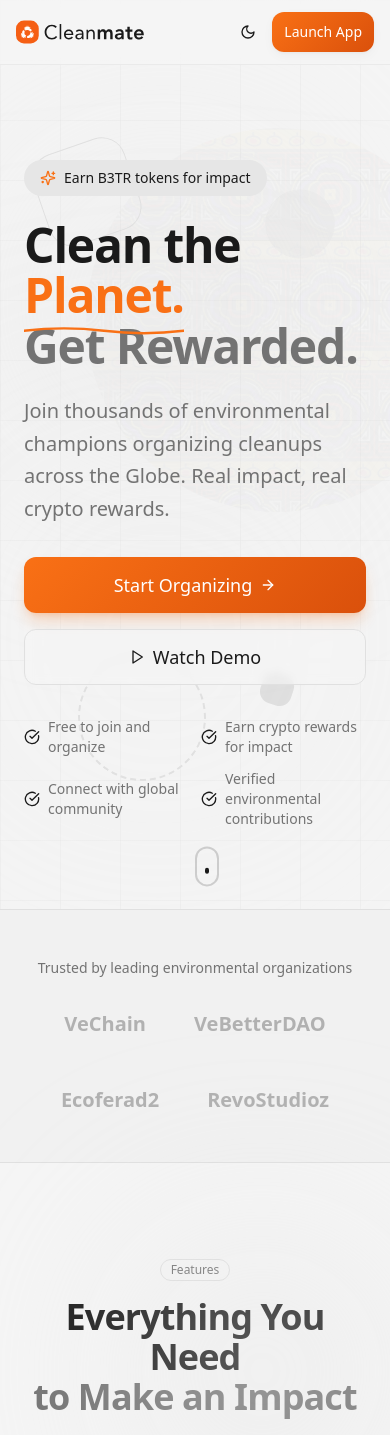
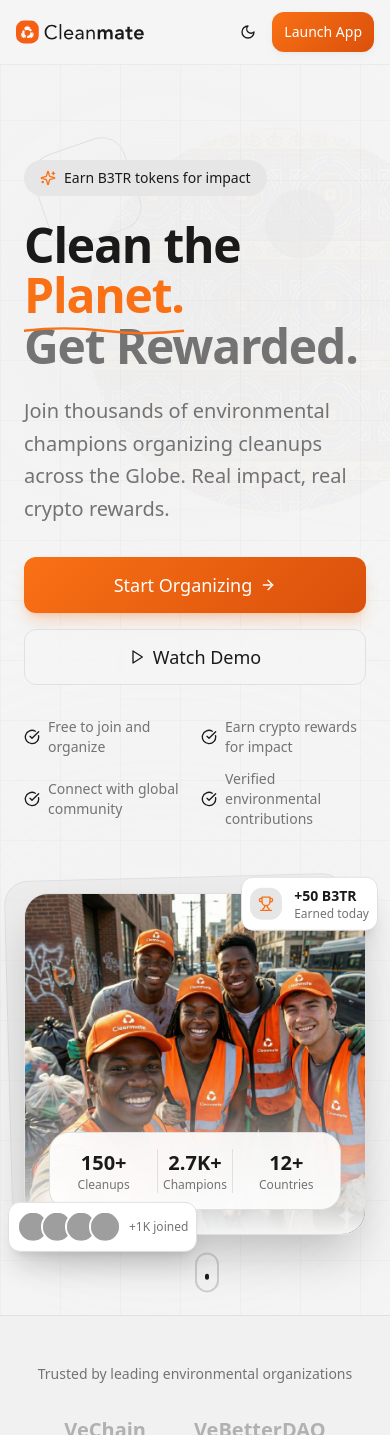
Before and after one commit to CleanmateDao/website, a React (Vite) app: page / in a window 390 px wide. Shown: the top 1435 px of the page. Built offline with nearby package versions, Linux system fonts and the light colour scheme; grey boxes are pictures that could not be loaded; the HTML template or start-up script is replaced by a standard one; a web font is replaced by a local one.

Commit message:
Refactor Landing component for improved responsiveness and visual consistency. Adjusted layout classes for better alignment across screen sizes, updated image dimensions, and refined styling of floating elements to enhance user experience.

```diff
--- a/src/pages/Landing.tsx
+++ b/src/pages/Landing.tsx
@@ -403,7 +403,7 @@ export default function Landing() {
               initial={{ opacity: 0, x: 30 }}
               animate={{ opacity: 1, x: 0 }}
               transition={{ duration: 0.8, delay: 0.2 }}
-              className="relative hidden lg:block"
+              className="relative"
             >
               {/* Main Card Stack */}
               <div className="relative">
@@ -419,7 +419,7 @@ export default function Landing() {
                   <img
                     src={heroImage}
                     alt="Environmental cleanup"
-                    className="w-full h-[500px] object-cover"
+                    className="w-full h-[340px] md:h-[500px] object-cover"
                   />
                   <div className="absolute inset-0 bg-gradient-to-t from-background via-transparent to-transparent" />
 
@@ -428,26 +428,26 @@ export default function Landing() {
                     <div className="bg-card/90 backdrop-blur-xl rounded-2xl p-4 border border-border">
                       <div className="grid grid-cols-3 gap-4 text-center">
                         <div>
-                          <p className="text-2xl font-bold text-foreground">
+                          <p className="text-xl md:text-2xl font-bold text-foreground">
                             150+
                           </p>
-                          <p className="text-xs text-muted-foreground">
+                          <p className="text-xs md:text-sm text-muted-foreground">
                             Cleanups
                           </p>
                         </div>
                         <div className="border-x border-border">
-                          <p className="text-2xl font-bold text-foreground">
+                          <p className="text-xl md:text-2xl font-bold text-foreground">
                             2.7K+
                           </p>
-                          <p className="text-xs text-muted-foreground">
+                          <p className="text-xs md:text-sm text-muted-foreground">
                             Champions
                           </p>
                         </div>
                         <div>
-                          <p className="text-2xl font-bold text-foreground">
+                          <p className="text-xl md:text-2xl font-bold text-foreground">
                             12+
                           </p>
-                          <p className="text-xs text-muted-foreground">
+                          <p className="text-xs md:text-sm text-muted-foreground">
                             Countries
                           </p>
                         </div>
@@ -458,13 +458,13 @@ export default function Landing() {
 
                 {/* Floating Badge */}
                 <motion.div
-                  className="absolute -top-6 -right-6 bg-card border border-border rounded-2xl p-4 shadow-xl"
+                  className="absolute -top-3 -right-3 md:-top-6 md:-right-6 bg-card border border-border rounded-lg md:rounded-2xl p-2 md:p-4 shadow-xl"
                   animate={{ y: [0, -10, 0] }}
                   transition={{ duration: 4, repeat: Infinity }}
                 >
                   <div className="flex items-center gap-3">
-                    <div className="w-12 h-12 rounded-xl bg-muted flex items-center justify-center">
-                      <Trophy className="w-6 h-6 text-primary" />
+                    <div className="w-8 h-8 md:w-12 md:h-12 rounded-lg md:rounded-xl bg-muted flex items-center justify-center">
+                      <Trophy className="w-4 h-4 md:w-6 md:h-6 text-primary" />
                     </div>
                     <div>
                       <p className="text-sm font-semibold">+50 B3TR</p>
@@ -477,7 +477,7 @@ export default function Landing() {
 
                 {/* Floating User Avatars */}
                 <motion.div
-                  className="absolute -bottom-4 -left-8 bg-card border border-border rounded-2xl p-3 shadow-xl"
+                  className="absolute -bottom-2 -left-4 md:-bottom-4 md:-left-8 bg-card border border-border rounded-lg md:rounded-2xl p-2 md:p-3 shadow-xl"
                   animate={{ y: [0, 10, 0] }}
                   transition={{ duration: 5, repeat: Infinity }}
                 >
```
